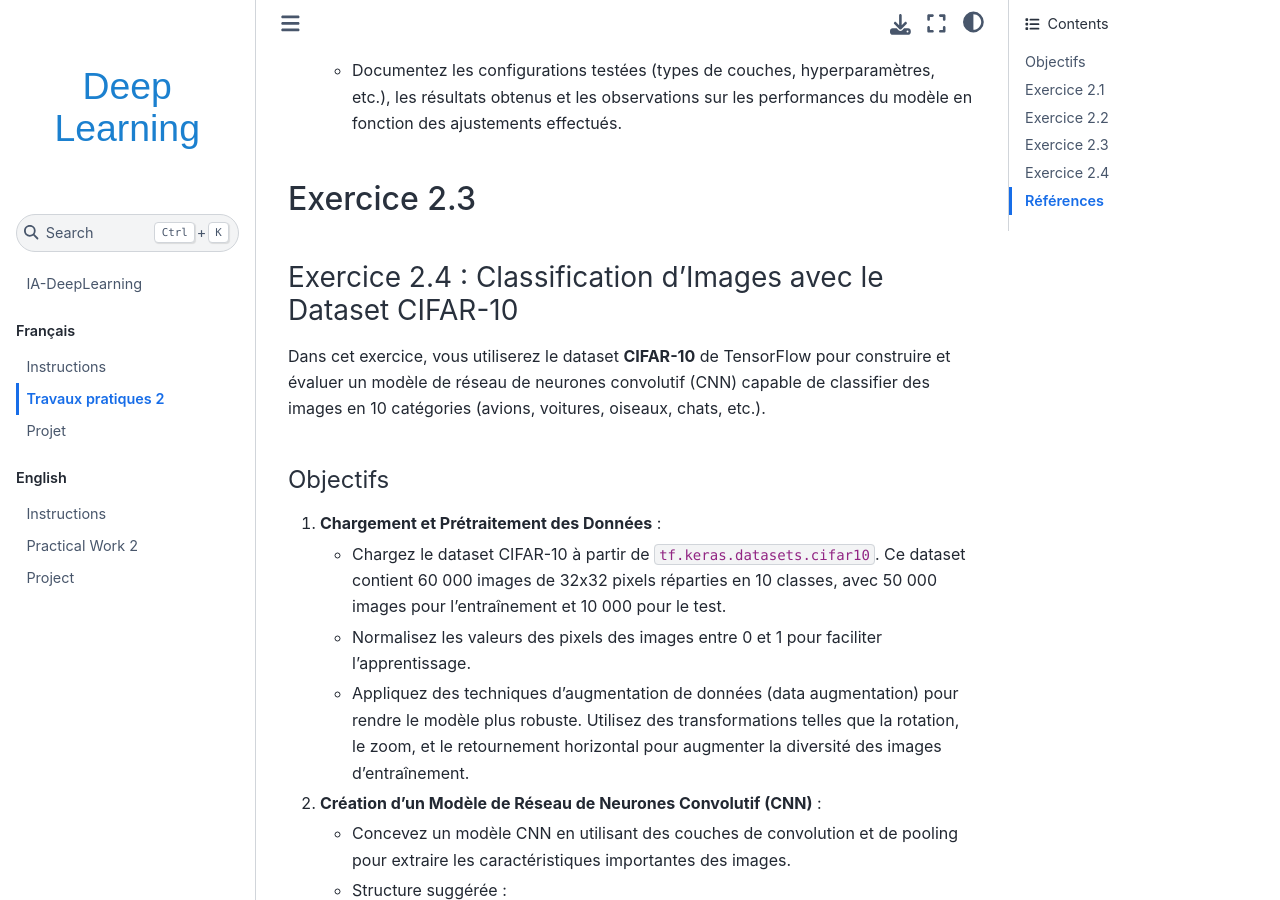
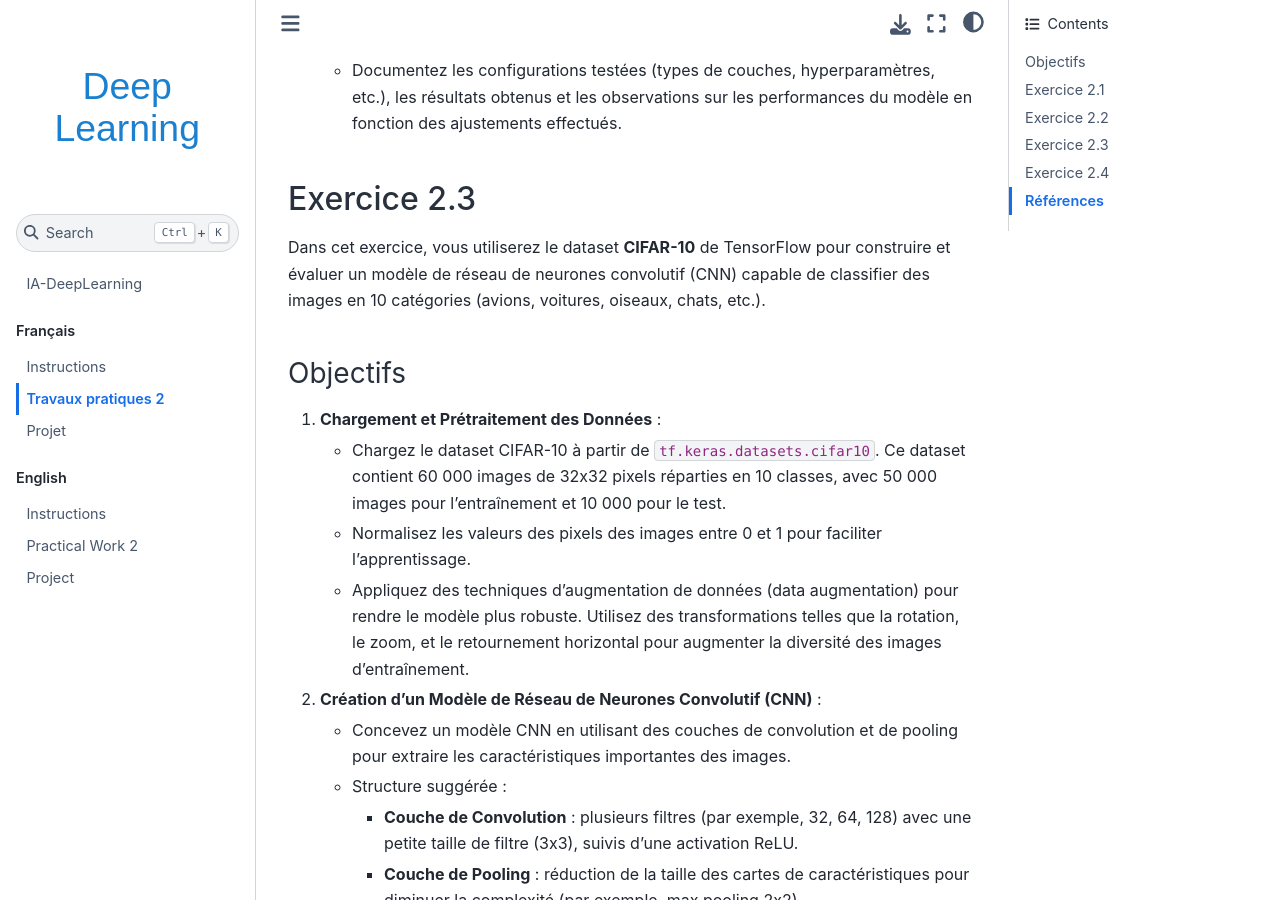
Before and after one commit to rodologie/IA-DeepLearning, a Jupyter Book: the page built from fr/TP2/TP2.md, in a window 1280 px wide and 900 px high, scrolled down 2672 px. Built offline with Jupyter Book 1.0.4 settings and Sphinx 7.4.7 and the Sphinx Book theme 1.1.4, drawn with Linux system fonts in a browser that asks for light colours; pages that are not in the unit, such as notebooks, are missing from menus.

Commit message:
Update TP2.md

```diff
--- a/fr/TP2/TP2.md
+++ b/fr/TP2/TP2.md
@@ -67,8 +67,6 @@ Votre tâche est d'explorer ce jeu de données et de développer un modèle de c
 
 
 ## Exercice 2.3
-
-### Exercice 2.4 : Classification d'Images avec le Dataset CIFAR-10
 
 Dans cet exercice, vous utiliserez le dataset **CIFAR-10** de TensorFlow pour construire et évaluer un modèle de réseau de neurones convolutif (CNN) capable de classifier des images en 10 catégories (avions, voitures, oiseaux, chats, etc.).
 
```
